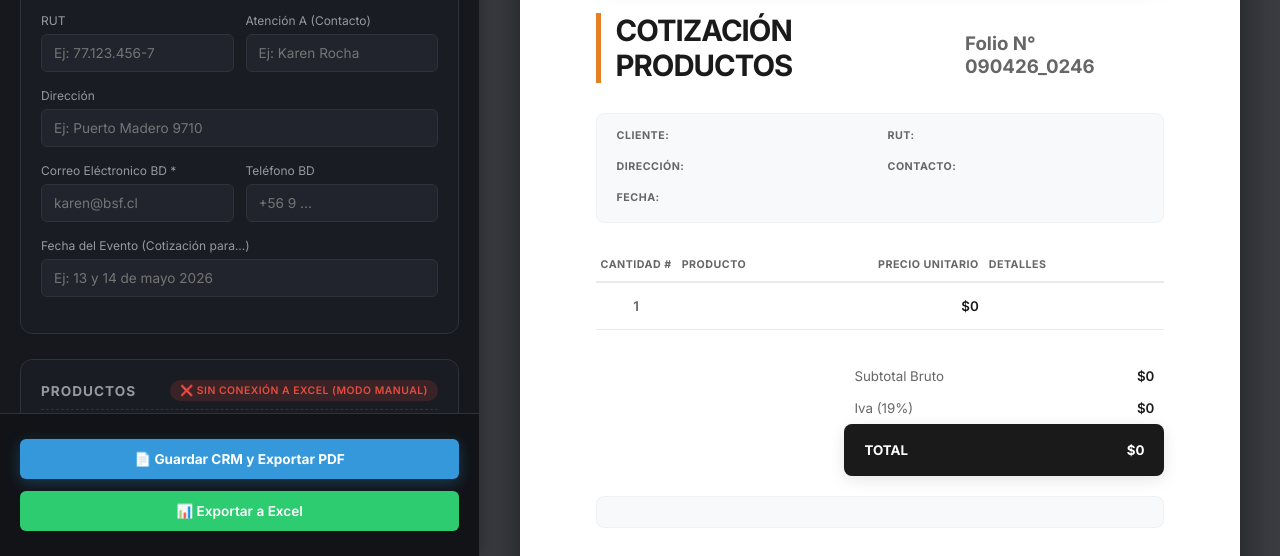
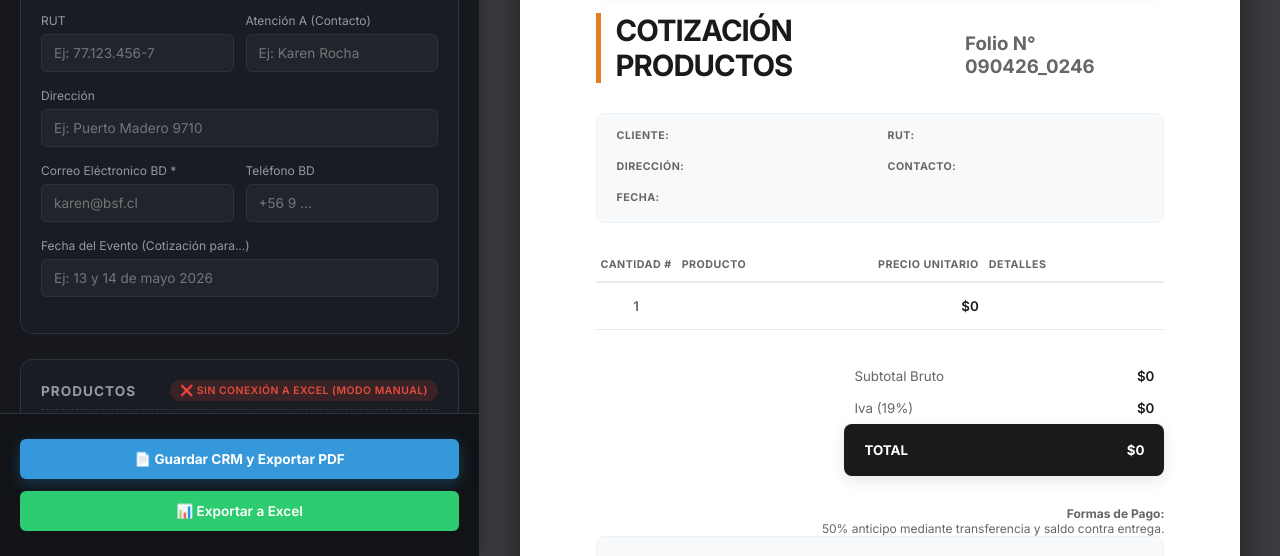
Before and after one commit to nanonroses/trifood-landing, a website: page cotizador.html in a window 1280 px wide. Shown: the part 244-800 px from the top of the page. Drawn offline with Linux system fonts and the light colour scheme; no server answers.

Commit message:
feat: agregar condiciones de pago debajo del total en cotizador
Co-Authored-By: Claude Opus 4.6 (1M context) <noreply@anthropic.com>

```diff
--- a/cotizador.html
+++ b/cotizador.html
@@ -152,6 +152,10 @@
                         <div class="total-row grand-total"><span>TOTAL</span> <span id="pdf_total">$0</span></div>
                     </div>
                 </div>
+                <p style="margin-top: 10px; font-size: 9pt; color: var(--pdf-muted); text-align: right;">
+                    <strong>Formas de Pago:</strong><br>
+                    50% anticipo mediante transferencia y saldo contra entrega.
+                </p>
 
                 <!-- PDF Conditions and Packaging -->
                 <div class="pdf-conditions">
```
